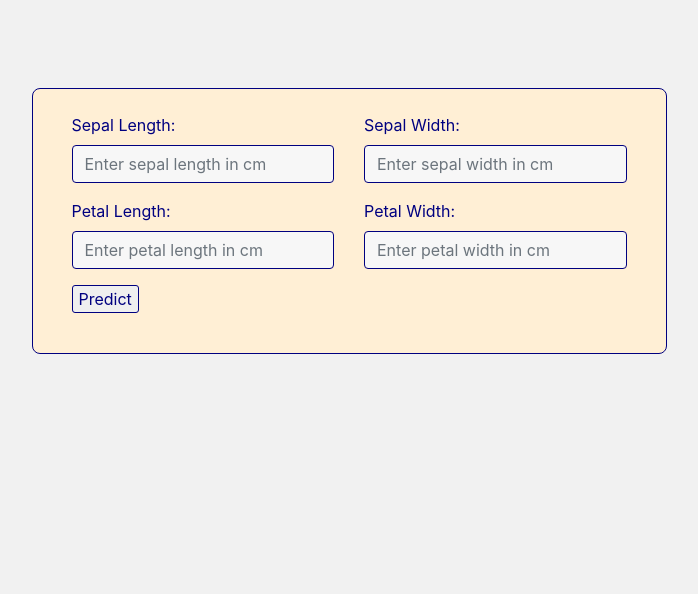
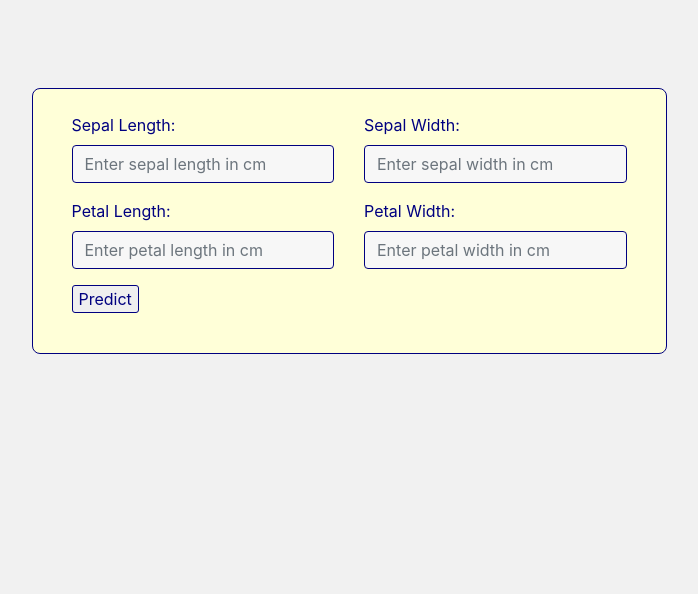
Before and after one commit to JBreitenbr/Iris-Classification-with-Flask, a Flask app: page / in a window 1280 px wide. Shown: the part 58-652 px from the top of the page, without its empty margins (291-989 px from the left). Run offline with Flask 2, Linux system fonts and the light colour scheme; some libraries are stand-ins or nearby versions.

Commit message:
changed background color

```diff
--- a/templates/home.html
+++ b/templates/home.html
@@ -22,7 +22,7 @@
   margin-bottom: 55vh;
 }
 #card-bg {
-background-color: papayawhip;
+background-color: #ffffd8;
 color: navy;
 border: 1.5px solid navy;
 border-radius: 8px;
--- a/templates/result.html
+++ b/templates/result.html
@@ -32,7 +32,7 @@
     display: flex;
     align-items: center;
     justify-content: center;
-    background-color: papayawhip;
+    background-color: #ffffd8;
     border-bottom: 2px solid navy;
 }
             .wrapper {
```
